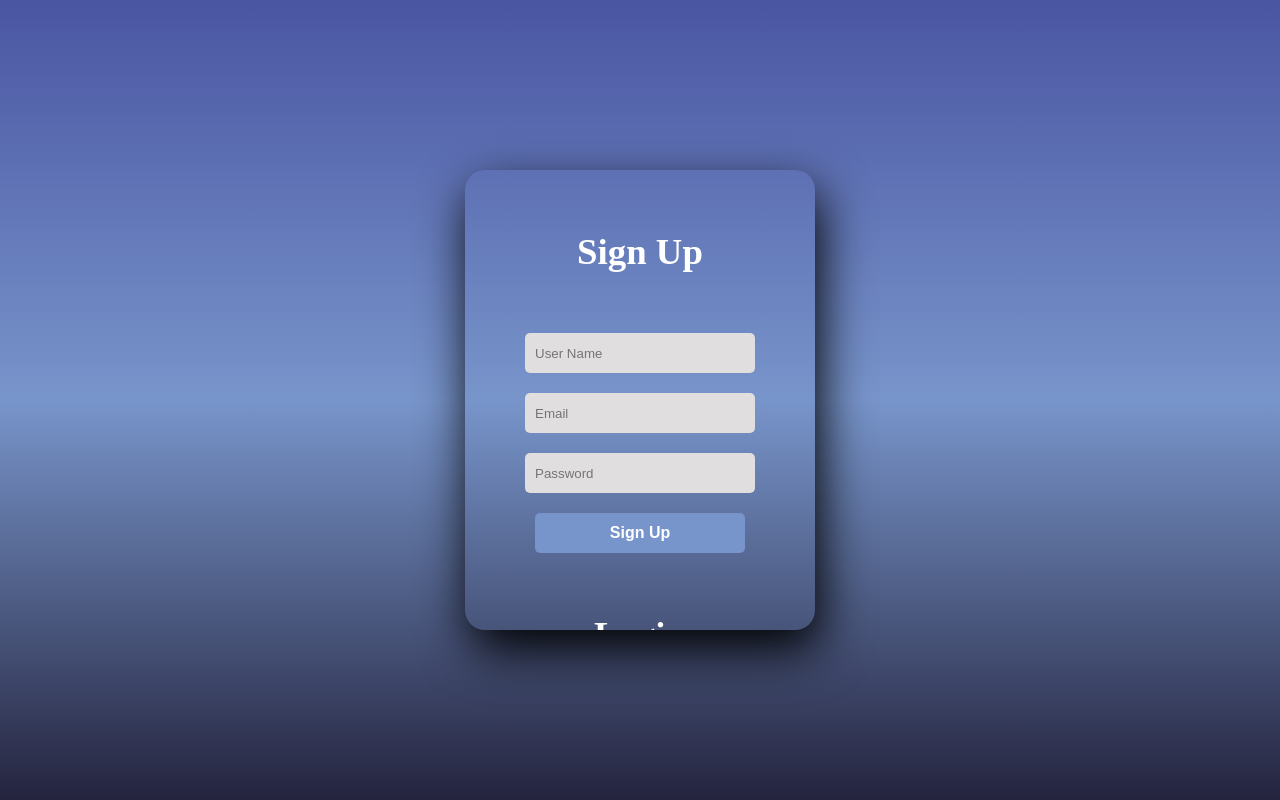
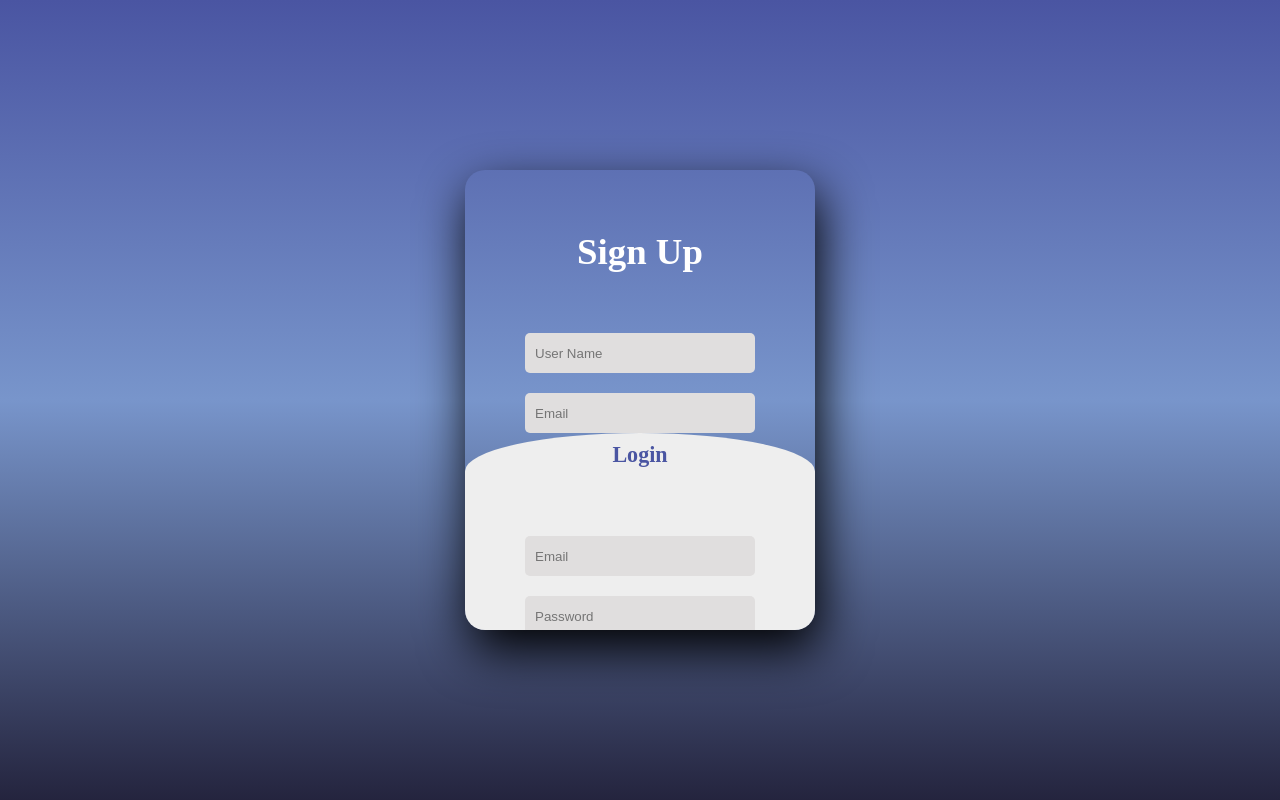
Before and after one commit to AtousaEskandarpour/AZ-P, a plain HTML site: page index.html in a window 1280 px wide. Drawn offline with Linux system fonts and the light colour scheme.

Commit message:
add login detail

```diff
--- a/style.css
+++ b/style.css
@@ -66,6 +66,20 @@ button{
     cursor: pointer;
 }
 
-button :hover{
+button:hover{
     background: #4A55A2;
 }
+
+
+.login{
+    height: 460px;
+    background: #eee;
+    border-radius: 60% / 10%;
+    transform: translateY(-180px);
+    transition: .8s ease-in-out;
+}
+
+.login label{
+    color: #4A55A2;
+    transform: scale(.6);
+}
```
